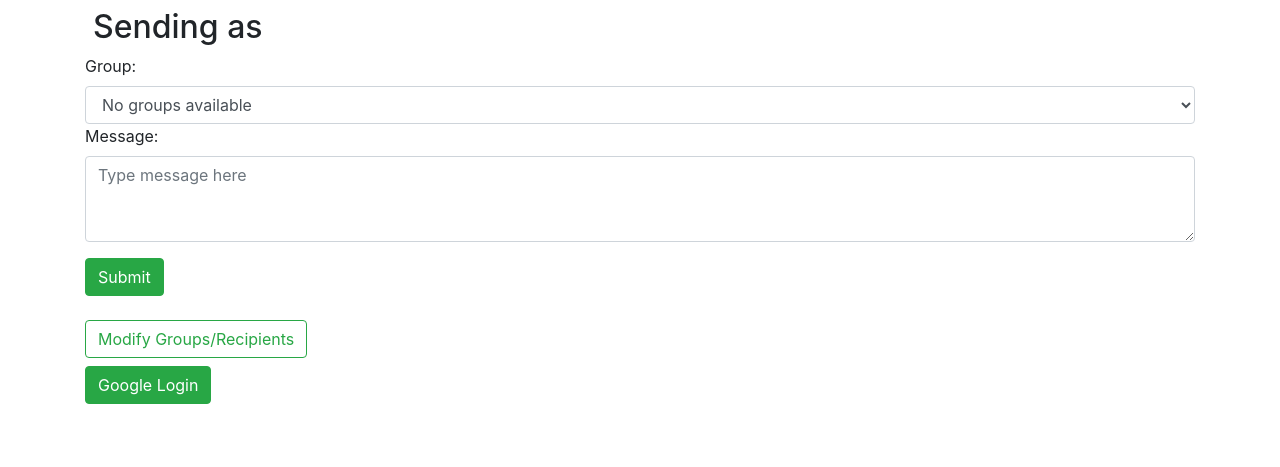
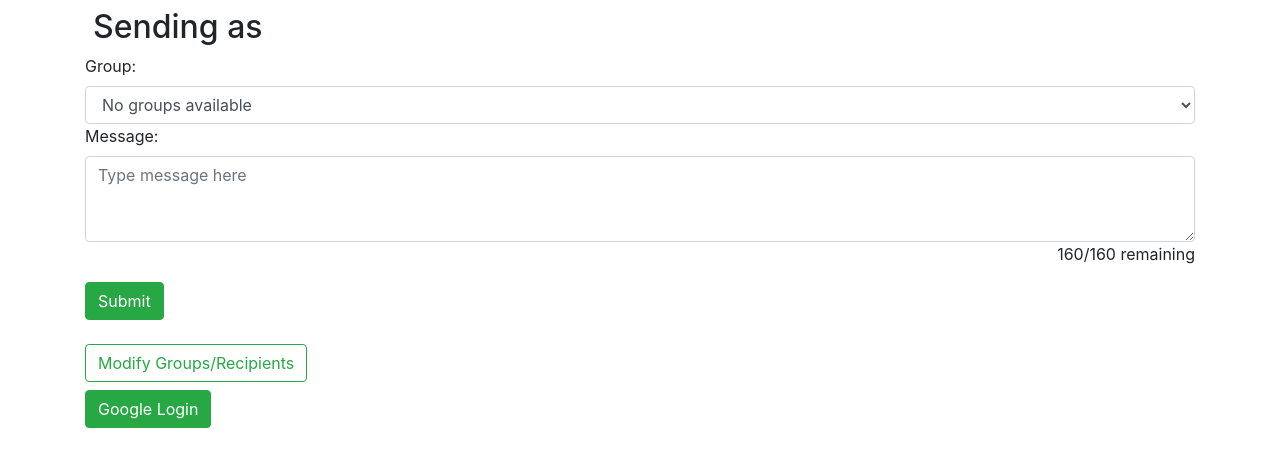
Before and after one commit to wpmjones/studtext, a Flask app: template templates/sendmsg.html in a window 1280 px wide. Shown: the top 467 px of the page. Run offline with Flask 2, Linux system fonts and the light colour scheme; the template is opened without the code that fills it: values that come from a table or form of the project are taken from there, others are empty; parts of the project's set-up code (start-up, migrations or seed data) failed here and were passed over.

Commit message:
add char count to text area

```diff
--- /dev/null
+++ b/static/char-count.js
@@ -0,0 +1,12 @@
+var el;
+
+function countCharacters(e)  {
+  var textEntered, countRemaining, counter;
+  textEntered = document.getElementById('tweet').value;
+  counter = (160 - (textEntered.length));
+  countRemaining = document.getElementById('remaining');
+  countRemaining.textContent = counter + '/160 remaining';
+}
+
+el = document.getElementById('remaining');
+el.addEventListener('keyup', countCharacters, false);
--- a/templates/sendmsg.html
+++ b/templates/sendmsg.html
@@ -1,5 +1,6 @@
 {% extends "layout.html" %}
 {% block content %}
+    <script src="static/char-count.js"></script>
     <div class="container mt-2"><h2><img src="{{ profile_pic }}" style="height: 50px;" class="img-fluid rounded-circle mr-2">Sending as {{ user_name }}</h2></div>
     <div class="container">
         <form action="" method="post" role="form">
@@ -15,6 +16,7 @@
                 </select>
                 <label for="msg">Message:</label>
                 <textarea class="form-control" id="msg" name="msg" rows="3" placeholder="Type message here"></textarea>
+                <div class="text-right" id="remaining">160/160 remaining</div>
             </div>
             <button type="submit" class="btn btn-success">
                 Submit
```
